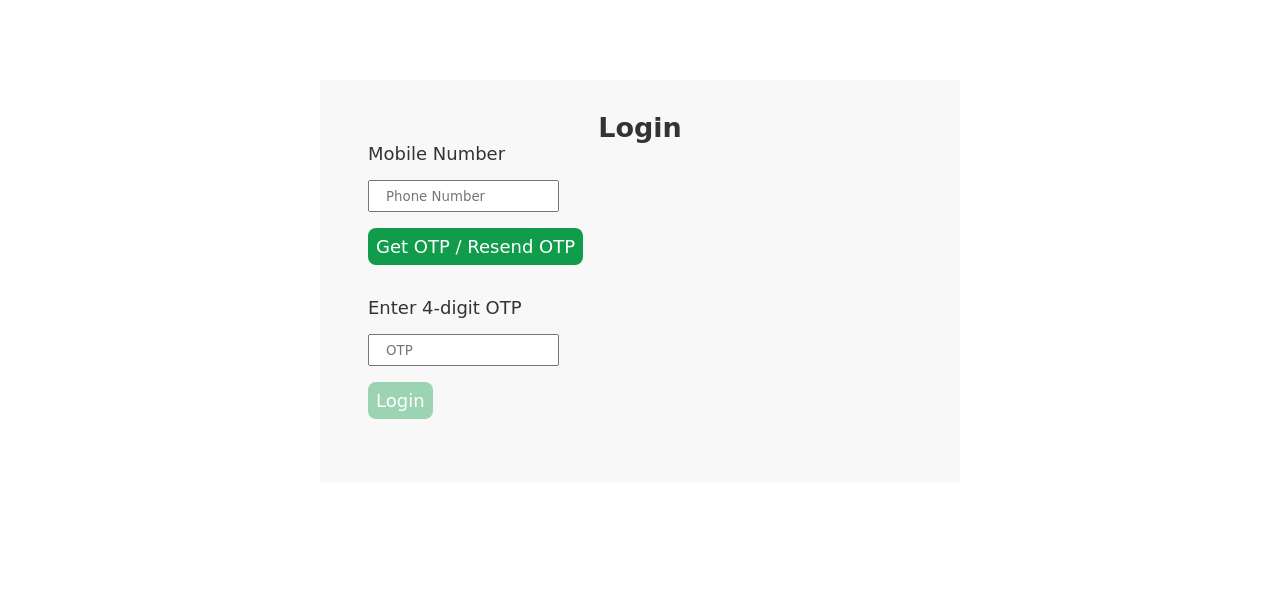
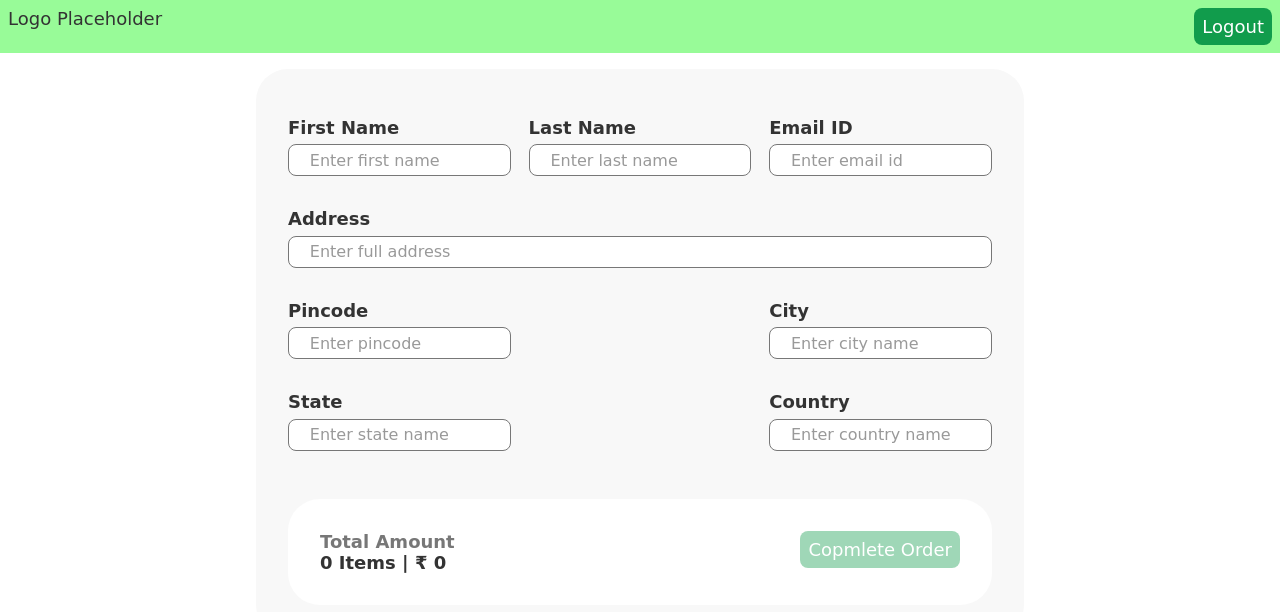
Before and after one commit to rajivsarkar67/washndry-frontend, an Angular app: page /address in a window 1280 px wide. Before the commit this address led to /login. Shown: the top 612 px of the page. Built offline with nearby package versions, Linux system fonts and the light colour scheme; sample sign-in values are in the browser's storage.

Commit message:
feat: stored isLoggedIn in localhost

```diff
--- a/src/app/app.component.ts
+++ b/src/app/app.component.ts
@@ -1,4 +1,4 @@
-import { Component } from '@angular/core';
+import { Component, HostListener } from '@angular/core';
 import { RouterOutlet } from '@angular/router';
 
 @Component({
@@ -10,4 +10,10 @@ import { RouterOutlet } from '@angular/router';
 })
 export class AppComponent {
   title = 'washndry';
+
+  @HostListener('window:beforeunload', ['$event'])
+  onBeforeUnload(event: BeforeUnloadEvent): void {
+    // Customize the warning message
+    event.preventDefault();
+  }
 }
--- a/src/app/auth.guard.ts
+++ b/src/app/auth.guard.ts
@@ -5,7 +5,7 @@ import { DataService } from './data.service';
 export const authGuard: CanActivateFn = (route, state) => {
   const dataService = inject(DataService);
   const router = inject(Router);
-  if(dataService.isLoggedIn){
+  if(localStorage.getItem('isLoggedIn') === 'true'){
     return true;
   }
   else{
--- a/src/app/data.service.ts
+++ b/src/app/data.service.ts
@@ -31,7 +31,6 @@ export class DataService {
 
   totalItems: number = 0;
   totalPrice: number = 0;
-  isLoggedIn: boolean = false;
 
   calculateTotalItemsAndPrice(){
     this.totalItems = 0;
--- a/src/app/header/header.component.html
+++ b/src/app/header/header.component.html
@@ -1,6 +1,6 @@
 <header class="top-bar">
     <p>Logo Placeholder</p>
-    @if(!dataService.isLoggedIn){
+    @if(!isLoggedIn){
         <button class="primary-button" (click)="goToLogin()">Login</button>
     }
     @else{
--- a/src/app/header/header.component.ts
+++ b/src/app/header/header.component.ts
@@ -11,14 +11,24 @@ import { DataService } from '../data.service';
 })
 export class HeaderComponent {
 
-  constructor(private router: Router, public dataService: DataService){}
+  isLoggedIn: boolean = false;
+
+  constructor(private router: Router, public dataService: DataService){
+    console.log(localStorage.getItem('isLoggedIn'));
+    if(localStorage.getItem('isLoggedIn') === 'true'){
+      this.isLoggedIn = true;
+    }
+    else{
+      this.isLoggedIn = false;
+    }
+  }
 
   goToLogin(){
     this.router.navigate(['login']);
   }
 
   logout(){
-    this.dataService.isLoggedIn = false;
+    localStorage.setItem('isLoggedIn', 'false');
     this.dataService.emptyItemsList();
     this.router.navigate(['login']);
   }
--- a/src/app/login/login.component.ts
+++ b/src/app/login/login.component.ts
@@ -40,7 +40,7 @@ export class LoginComponent {
       alert('OTP cannot be empty!');
       return;
     }
-    this.dataService.isLoggedIn = true;
+    localStorage.setItem('isLoggedIn', 'true');
     this.router.navigate(['selection']);
   }
 
```
